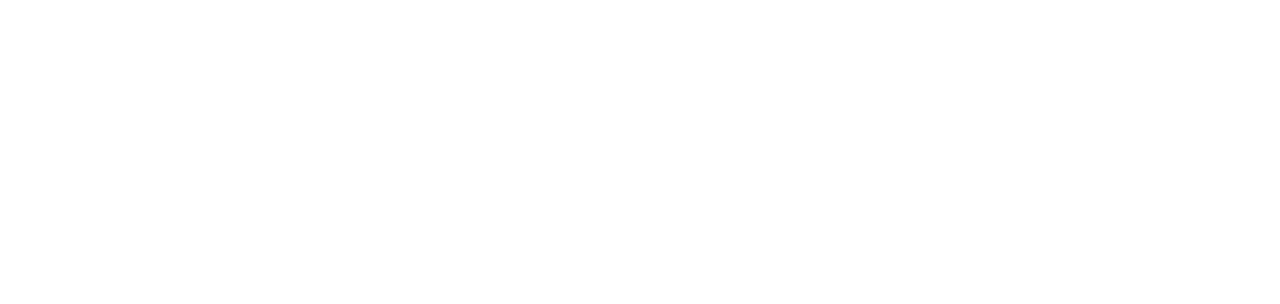
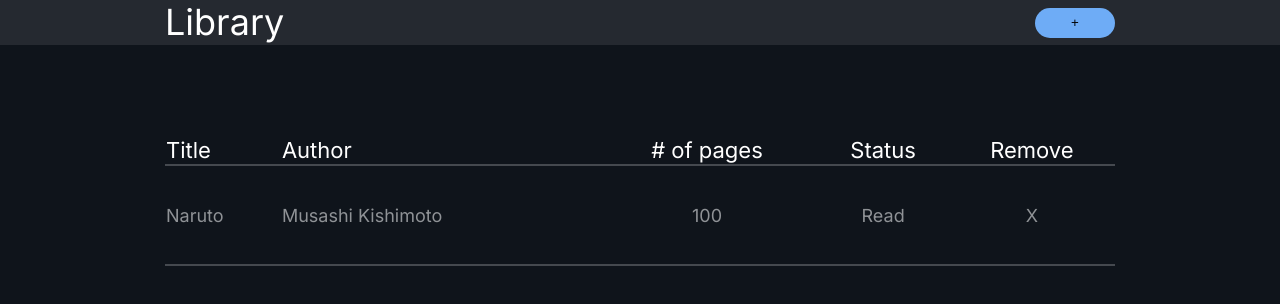
Before and after one commit to johnly25/library, a plain HTML site: page index.html in a window 1280 px wide. Drawn offline with Linux system fonts and the light colour scheme.

Commit message:
add title to html

```diff
--- a/index.html
+++ b/index.html
@@ -1,13 +1,49 @@
 <!DOCTYPE html>
 <html lang="en">
+
 <head>
     <meta charset="UTF-8">
     <meta name="viewport" content="width=s, initial-scale=1.0">
     <title>Document</title>
     <link rel="stylesheet" href="styles.css">
+    <link rel="preconnect" href="https://fonts.googleapis.com">
+    <link rel="preconnect" href="https://fonts.gstatic.com" crossorigin>
+    <link href="https://fonts.googleapis.com/css2?family=Inter&display=swap" rel="stylesheet">
+
 </head>
+
 <body>
+    <div class="container">
+        <div class="nav">
+            <div class="nav-content">
+                <div class="title">Library</div>
+                <div class="right">
+                    <button>+</button>
+                </div>
+            </div>
+        </div>
+        <div class="main">
+            <table>
+                <thead>
+                    <tr>
+                        <th>Title</th>
+                        <th>Author</th>
+                        <th># of pages</th>
+                        <th>Status</th>
+                        <th>Remove</th>
+                    </tr>
+                </thead>
+                <tr>
+                    <td>Naruto</td>
+                    <td>Musashi Kishimoto</td>
+                    <td>100</td>
+                    <td>Read</td>
+                    <td>X</td>
+                </tr>
+            </table>
+        </div>
+    </div>
+    <script src="book.js"></script>
+</body>
 
-<script src="book.js"></script>
-</body>
 </html>
--- a/styles.css
+++ b/styles.css
@@ -0,0 +1,84 @@
+body {
+    margin: 0;
+    padding: 0;
+    font-family: 'Inter', sans-serif;
+}
+.title {
+    color: white;
+    font-size: 36px;
+}
+
+.container {
+    display: grid;
+    background-color: #0F141B;
+    grid-template-rows: min-content auto;
+    height: 100vh;
+}
+
+.nav {
+    height: 45px;
+    background-color: #252930;
+}
+
+.nav-content {
+    display: grid;
+    width: 950px;
+    margin: 0 auto;
+    height: 100%;
+    grid-template-columns: auto auto;
+}
+
+.right {
+    display: grid;
+    justify-content: end;
+    align-items: center;
+}
+.nav-content button {
+    border: none;
+    background-color: #6EACF6;
+    width: 80px;
+    height: 30px;
+    border-radius: 100px;
+}
+
+.main {
+    background-color: #0F141B;
+    width: 950px;
+    margin: 0 auto;
+    padding-top: 20px;
+}
+
+.main table {
+    width: 100%;
+    color: white;
+    border-collapse: collapse;
+}
+
+.main table th {
+    font-weight: 100;
+    font-size: 22px;
+    border-bottom: solid 2px #45494F;
+    vertical-align: bottom
+
+}
+.main table td {
+    color:#8F9296;
+}
+
+.main table tr {
+    height: 100px;
+}
+
+.main table td {
+    font-weight: 100;
+    font-size: 18px;
+    border-bottom: solid 2px #45494F;
+}
+
+.main thead tr :nth-child(1), .main thead tr :nth-child(2) {
+    text-align: left;
+}
+
+.main tr :nth-child(n+3){
+    text-align: center;
+}
```
